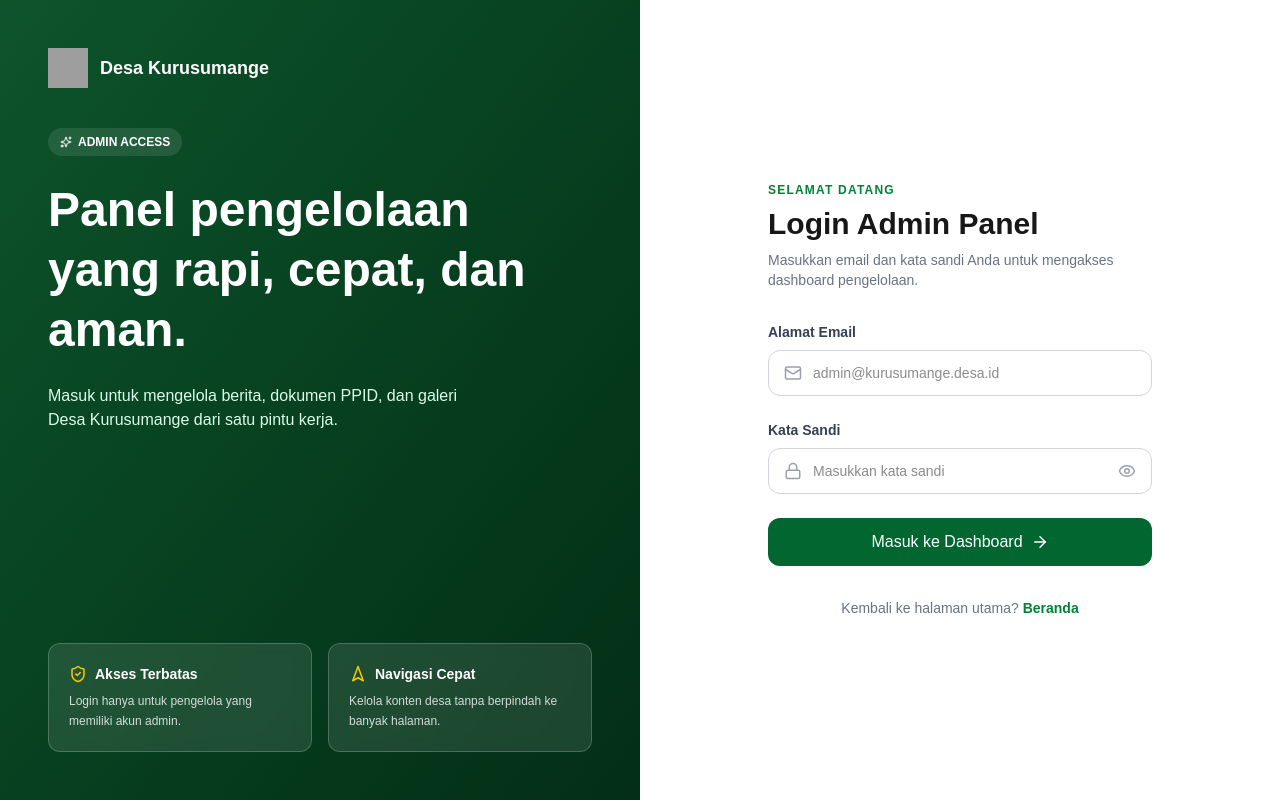
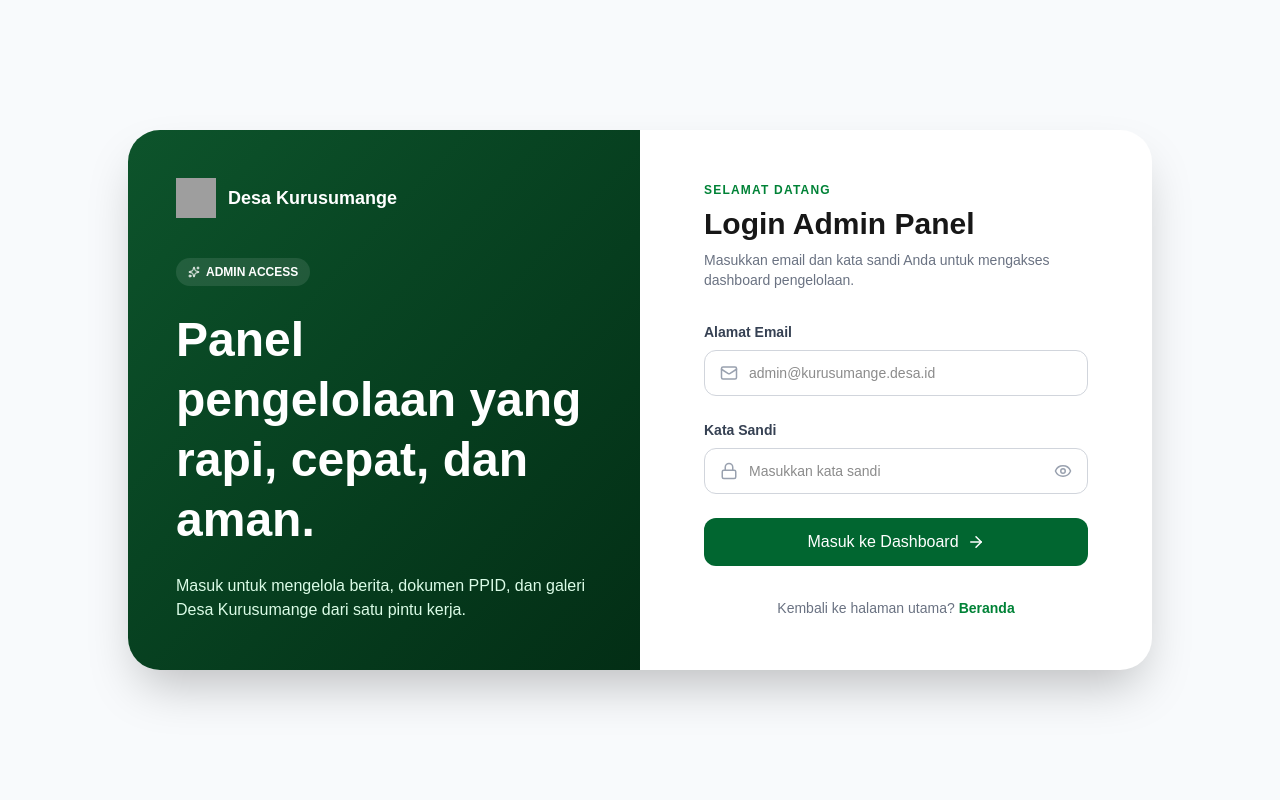
Before and after one commit to ZizahAwaliyah/Web-Desa-Kurusumange, a Next.js app: page /admin/login in a window 1280 px wide. Built offline with nearby package versions, Linux system fonts and the light colour scheme; grey boxes are pictures that could not be loaded.

Commit message:
Memperbaiki panel login admin

```diff
--- a/app/admin/layout.tsx
+++ b/app/admin/layout.tsx
@@ -1,33 +1,135 @@
 'use client'
 
 import { useState } from 'react'
-import { usePathname } from 'next/navigation'
-import { Menu } from 'lucide-react'
-import AdminSidebar from '@/components/admin/AdminSidebar'
+import { useRouter } from 'next/navigation'
+import Link from 'next/link'
+import { createClient } from '@/lib/supabase/client'
+import { Mail, Lock, Eye, EyeOff, ArrowRight, Sparkles } from 'lucide-react'
 
-export default function AdminLayout({ children }: { children: React.ReactNode }) {
-  const pathname = usePathname()
-  const isLoginPage = pathname === '/admin/login'
-  const [sidebarOpen, setSidebarOpen] = useState(false)
+export default function LoginPage() {
+  const [email, setEmail] = useState('')
+  const [password, setPassword] = useState('')
+  const [showPassword, setShowPassword] = useState(false)
+  const [error, setError] = useState('')
+  const [loading, setLoading] = useState(false)
+  const router = useRouter()
 
-  if (isLoginPage) {
-    return <>{children}</>
+  const handleLogin = async (e: React.FormEvent) => {
+    e.preventDefault()
+    setError('')
+    setLoading(true)
+
+    const supabase = createClient()
+    const { error } = await supabase.auth.signInWithPassword({ email, password })
+
+    setLoading(false)
+
+    if (error) {
+      setError('Email atau password salah.')
+      return
+    }
+
+    router.push('/admin/dashboard')
+    router.refresh()
   }
 
   return (
-    <div className="flex">
-      <AdminSidebar open={sidebarOpen} onClose={() => setSidebarOpen(false)} />
+    // 1. Wrapper utama: Memenuhi layar, menengahkan konten, dan memberi background warna lembut
+    <div className="min-h-screen flex items-center justify-center bg-slate-50 p-4 md:p-8">
 
-      <div className="flex-1 min-w-0">
-        {/* Header mobile, cuma muncul di layar kecil */}
-        <div className="md:hidden flex items-center gap-3 bg-white border-b border-gray-100 px-4 py-3 sticky top-0 z-30">
-          <button onClick={() => setSidebarOpen(true)} className="text-gray-700">
-            <Menu size={22} />
-          </button>
-          <p className="font-bold text-sm">Panel Admin</p>
+      {/* 2. Kontainer Kartu: Lebar dibatasi, sudut membulat, ada shadow, dan memotong konten yang berlebih (overflow-hidden) */}
+      <div className="w-full max-w-5xl bg-white rounded-[2rem] shadow-2xl overflow-hidden grid md:grid-cols-2">
+
+        {/* Panel Kiri — Branding */}
+        <div className="hidden md:flex flex-col justify-center bg-gradient-to-br from-green-900 to-green-950 text-white p-12 relative">
+          <div>
+            <div className="flex items-center gap-3 mb-10">
+              <img src="/logo maros.png" alt="Logo" className="h-10 w-10" />
+              <span className="font-bold text-lg">Desa Kurusumange</span>
+            </div>
+
+            <span className="inline-flex items-center gap-1.5 bg-white/10 text-white text-xs font-semibold px-3 py-1.5 rounded-full mb-6">
+              <Sparkles size={12} /> ADMIN ACCESS
+            </span>
+
+            <h1 className="text-4xl lg:text-5xl font-bold leading-tight mb-6">
+              Panel pengelolaan yang rapi, cepat, dan aman.
+            </h1>
+
+            <p className="text-green-100 max-w-md">
+              Masuk untuk mengelola berita, dokumen PPID, dan galeri Desa Kurusumange dari satu pintu kerja.
+            </p>
+          </div>
         </div>
 
-        <main className="bg-gray-50 min-h-screen p-4 md:p-8">{children}</main>
+        {/* Panel Kanan — Form */}
+        <div className="flex items-center justify-center p-8 md:p-12">
+          <div className="w-full max-w-sm flex flex-col justify-center">
+            <p className="text-green-700 text-xs font-bold tracking-widest mb-2">SELAMAT DATANG</p>
+            <h2 className="text-3xl font-bold mb-2">Login Admin Panel</h2>
+            <p className="text-gray-500 text-sm mb-8">
+              Masukkan email dan kata sandi Anda untuk mengakses dashboard pengelolaan.
+            </p>
+
+            <form onSubmit={handleLogin} className="flex flex-col gap-6">
+              <div className="flex flex-col gap-2">
+                <label className="text-sm font-semibold text-gray-700">Alamat Email</label>
+                <div className="relative">
+                  <Mail size={18} className="absolute left-4 top-1/2 -translate-y-1/2 text-gray-400" />
+                  <input
+                    type="email"
+                    required
+                    value={email}
+                    onChange={(e) => setEmail(e.target.value)}
+                    className="w-full border border-gray-300 rounded-xl pl-11 pr-4 py-3 text-sm focus:outline-none focus:border-green-700 focus:ring-1 focus:ring-green-700 transition-shadow"
+                    placeholder="admin@kurusumange.desa.id"
+                  />
+                </div>
+              </div>
+
+              <div className="flex flex-col gap-2">
+                <label className="text-sm font-semibold text-gray-700">Kata Sandi</label>
+                <div className="relative">
+                  <Lock size={18} className="absolute left-4 top-1/2 -translate-y-1/2 text-gray-400" />
+                  <input
+                    type={showPassword ? 'text' : 'password'}
+                    required
+                    value={password}
+                    onChange={(e) => setPassword(e.target.value)}
+                    className="w-full border border-gray-300 rounded-xl pl-11 pr-11 py-3 text-sm focus:outline-none focus:border-green-700 focus:ring-1 focus:ring-green-700 transition-shadow"
+                    placeholder="Masukkan kata sandi"
+                  />
+                  <button
+                    type="button"
+                    onClick={() => setShowPassword(!showPassword)}
+                    className="absolute right-4 top-1/2 -translate-y-1/2 text-gray-400 hover:text-green-700 transition-colors"
+                  >
+                    {showPassword ? <EyeOff size={18} /> : <Eye size={18} />}
+                  </button>
+                </div>
+              </div>
+
+              {error && <p className="text-red-600 text-sm font-medium">{error}</p>}
+
+              <button
+                type="submit"
+                disabled={loading}
+                className="w-full flex items-center justify-center gap-2 bg-green-800 text-white font-medium py-3 rounded-xl hover:bg-green-900 transition-colors duration-200 disabled:opacity-50"
+              >
+                {loading ? 'Memproses...' : 'Masuk ke Dashboard'}
+                {!loading && <ArrowRight size={18} />}
+              </button>
+            </form>
+
+            <p className="text-center text-sm text-gray-500 mt-8">
+              Kembali ke halaman utama?{' '}
+              <Link href="/" className="text-green-700 font-bold hover:underline">
+                Beranda
+              </Link>
+            </p>
+          </div>
+        </div>
+
       </div>
     </div>
   )
--- a/app/admin/login/page.tsx
+++ b/app/admin/login/page.tsx
@@ -4,7 +4,7 @@ import { useState } from 'react'
 import { useRouter } from 'next/navigation'
 import Link from 'next/link'
 import { createClient } from '@/lib/supabase/client'
-import { Mail, Lock, Eye, EyeOff, ArrowRight, ShieldCheck, Navigation2, Sparkles } from 'lucide-react'
+import { Mail, Lock, Eye, EyeOff, ArrowRight, Sparkles } from 'lucide-react'
 
 export default function LoginPage() {
   const [email, setEmail] = useState('')
@@ -34,57 +34,46 @@ export default function LoginPage() {
   }
 
   return (
-    <div className="min-h-screen grid md:grid-cols-2">
+    <div className="min-h-screen flex items-center justify-center bg-slate-50 p-6">
+
+      {/*
+        Lebar di set ke max-w-[1080px] agar pas di layar laptop standar,
+        dan tinggi minimal diset ke 600px agar tidak terlalu panjang.
+      */}
+      <div className="w-full max-w-[1080px] min-h-[600px] bg-white rounded-[2rem] shadow-2xl overflow-hidden grid md:grid-cols-2">
+
         {/* Panel Kiri — Branding */}
-      <div className="hidden md:flex flex-col justify-between bg-gradient-to-br from-green-900 to-green-950 text-white p-12 relative overflow-hidden">
+<div className="hidden md:flex flex-col justify-center bg-gradient-to-br from-green-900 to-green-950 text-white p-10 relative">
   <div>
-          <div className="flex items-center gap-3 mb-10">
-            <img src="/logo maros.png" alt="Logo" className="h-10 w-10" />
-            <span className="font-bold text-lg">Desa Kurusumange</span>
+    <div className="flex items-center gap-3 mb-8">
+      <img src="/logo maros.png" alt="Logo" className="h-9 w-9" />
+      <span className="font-bold text-base">Desa Kurusumange</span>
     </div>
 
-          <span className="inline-flex items-center gap-1.5 bg-white/10 text-white text-xs font-semibold px-3 py-1.5 rounded-full mb-6">
-            <Sparkles size={12} /> ADMIN ACCESS
+    <span className="inline-flex items-center gap-1.5 bg-white/10 text-white text-[11px] font-semibold px-3 py-1.5 rounded-full mb-5">
+      ADMIN ACCESS
     </span>
 
-          <h1 className="text-4xl md:text-5xl font-bold leading-tight mb-6">
-            Panel pengelolaan yang rapi, cepat, dan aman.
+    <h1 className="text-2xl lg:text-3xl font-bold leading-snug mb-4">
+      Panel Admin
     </h1>
 
-          <p className="text-green-100 max-w-md">
+    <p className="text-green-100 max-w-sm text-sm leading-relaxed">
       Masuk untuk mengelola berita, dokumen PPID, dan galeri Desa Kurusumange dari satu pintu kerja.
     </p>
   </div>
-
-        <div className="grid grid-cols-2 gap-4">
-          <div className="bg-white/10 rounded-xl p-5 border border-white/20 backdrop-blur-sm">
-            <div className="flex items-center gap-2 mb-2">
-              <ShieldCheck size={18} className="text-yellow-400" />
-              <p className="font-semibold text-sm text-white">Akses Terbatas</p>
 </div>
-            <p className="text-white/80 text-xs leading-relaxed">Login hanya untuk pengelola yang memiliki akun admin.</p>
-          </div>
-          <div className="bg-white/10 rounded-xl p-5 border border-white/20 backdrop-blur-sm">
-            <div className="flex items-center gap-2 mb-2">
-              <Navigation2 size={18} className="text-yellow-400" />
-              <p className="font-semibold text-sm text-white">Navigasi Cepat</p>
-            </div>
-            <p className="text-white/80 text-xs leading-relaxed">Kelola konten desa tanpa berpindah ke banyak halaman.</p>
-          </div>
-        </div>
-      </div>
-
         {/* Panel Kanan — Form */}
-      <div className="flex items-center justify-center p-6 md:p-12 bg-white">
-        <div className="w-full max-w-sm flex flex-col justify-center">
-          <p className="text-green-700 text-xs font-bold tracking-widest mb-2">SELAMAT DATANG</p>
-          <h2 className="text-3xl font-bold mb-2">Login Admin Panel</h2>
-          <p className="text-gray-500 text-sm mb-8">
+        <div className="flex items-center justify-center p-10 lg:p-14">
+          <div className="w-full max-w-[380px] flex flex-col justify-center">
+            <p className="text-green-700 text-[11px] font-bold tracking-widest mb-2">SELAMAT DATANG</p>
+            <h2 className="text-2xl lg:text-3xl font-bold mb-2">Login Admin Panel</h2>
+            <p className="text-gray-500 text-sm mb-8 leading-relaxed">
               Masukkan email dan kata sandi Anda untuk mengakses dashboard pengelolaan.
             </p>
 
-          <form onSubmit={handleLogin} className="flex flex-col gap-6">
-            <div className="flex flex-col gap-2">
+            <form onSubmit={handleLogin} className="flex flex-col gap-5">
+              <div className="flex flex-col gap-1.5">
                 <label className="text-sm font-semibold text-gray-700">Alamat Email</label>
                 <div className="relative">
                   <Mail size={18} className="absolute left-4 top-1/2 -translate-y-1/2 text-gray-400" />
@@ -99,7 +88,7 @@ export default function LoginPage() {
                 </div>
               </div>
 
-            <div className="flex flex-col gap-2">
+              <div className="flex flex-col gap-1.5">
                 <label className="text-sm font-semibold text-gray-700">Kata Sandi</label>
                 <div className="relative">
                   <Lock size={18} className="absolute left-4 top-1/2 -translate-y-1/2 text-gray-400" />
@@ -126,7 +115,7 @@ export default function LoginPage() {
               <button
                 type="submit"
                 disabled={loading}
-              className="w-full flex items-center justify-center gap-2 bg-green-800 text-white font-medium py-3 rounded-xl hover:bg-green-900 transition-colors duration-200 disabled:opacity-50"
+                className="w-full flex items-center justify-center gap-2 bg-green-800 text-white font-medium py-3 mt-1 rounded-xl hover:bg-green-900 transition-colors duration-200 disabled:opacity-50"
               >
                 {loading ? 'Memproses...' : 'Masuk ke Dashboard'}
                 {!loading && <ArrowRight size={18} />}
@@ -141,6 +130,8 @@ export default function LoginPage() {
             </p>
           </div>
         </div>
+
+      </div>
     </div>
   )
 }
--- a/components/sections/SambutanSection.tsx
+++ b/components/sections/SambutanSection.tsx
@@ -13,7 +13,7 @@ export default function SambutanSection() {
       </div>
 
       <div
-  className="w-full max-w-sm h-[340px] -mt-8 overflow-hidden relative"
+  className="w-full max-w-sm h-[340px] -mt-8 md:ml-auto overflow-hidden relative"
   style={{
     WebkitMaskImage: 'linear-gradient(to bottom, black 75%, transparent 100%)',
     maskImage: 'linear-gradient(to bottom, black 75%, transparent 100%)',
```
Also changed, not shown: 1 other file (tests, documents, lock files or other folders). Lines whose indentation alone changed are shown as unchanged.
